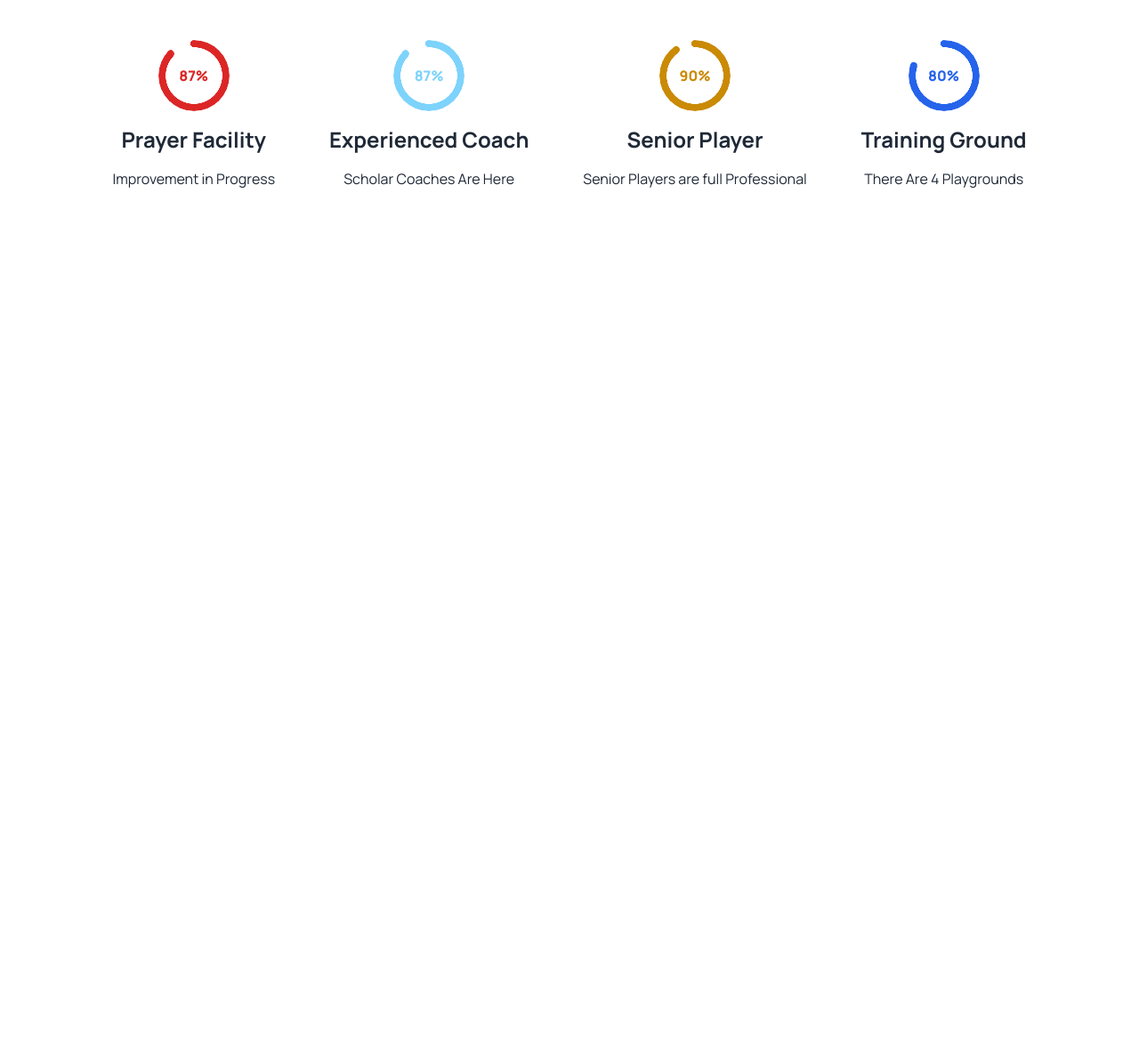
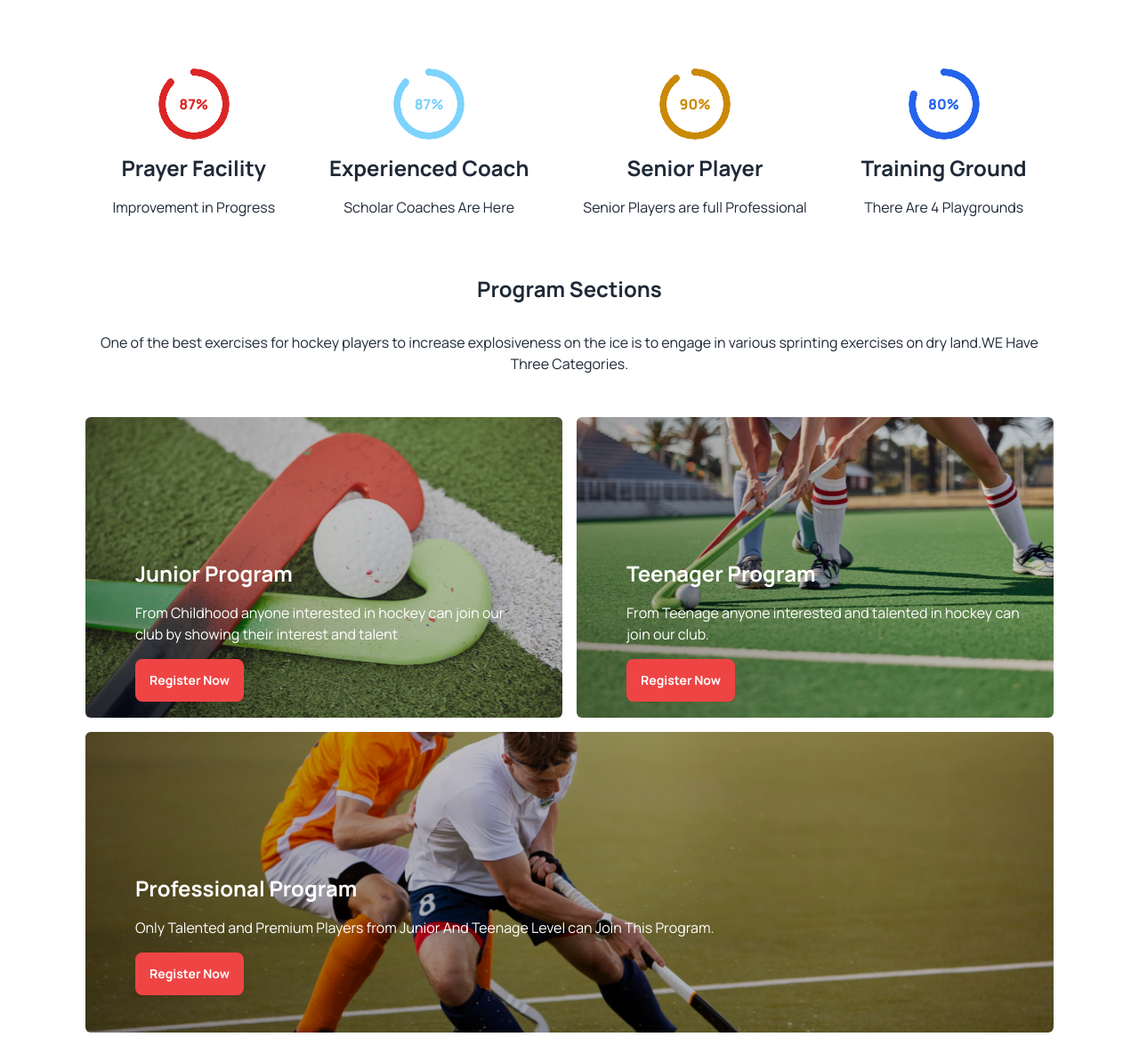
Before and after one commit to Nafiul2024/Hockey-Heroes-Project3, a plain HTML site: page index.html in a window 1280 px wide. Shown: the part 1113-2306 px from the top of the page at 89% size. Before the commit the page ends 1358 px from the top, so only its background shows below. Drawn offline with nearby package versions, Linux system fonts and the light colour scheme.

Commit message:
Program Sections Done

```diff
--- a/index.html
+++ b/index.html
@@ -47,7 +47,7 @@
                             <a>Blog</a>
                             <a>Contact</a>
                       </div>
-                      <a class="btn btn-ghost font-extrabold text-4xl">Hockey<span class="text-red-600">'</span>s</a>
+                      <a class="btn btn-ghost gap-0 font-extrabold text-4xl">Hockey<span class="text-red-600">'</span>s</a>
                     </div>
                     <div class="navbar-center hidden lg:flex mr-11">
                       <ul class="menu menu-horizontal px-1">
@@ -94,7 +94,7 @@
                     </div>
                   </div>
 
-                  <div class=" bg-black text-white w-1/2 text-left p-8 rounded-md -translate-y-52 translate-x-96 ml-32">
+                  <div class=" bg-black text-white lg:w-1/2 text-left p-8 rounded-md lg:-translate-y-52 lg:translate-x-96 lg:ml-32 ml-0">
                     <h1 class="font-bold text-3xl">Meet All The Heroes From The Field</h1>
                     <p class="">Hockey is a kind of invasion game that is played by two teams of eleven players.Here You meet All Our Hockey Heroes</p>
                   </div>
@@ -104,13 +104,13 @@
         <!-- Banner Part Ends -->
 
         <!-- Progress Section Starts -->
-        <section class="container mx-auto px-8 py-8 lg:px-24">
+        <section class="mt-44 lg:mt-8 container mx-auto px-8 py-8 lg:px-24">
             <div class="space-y-20">
               <div class="flex flex-col justify-center items-center -mt-40 space-y-4">
                 <h1 class="font-bold text-3xl">Professional Hockeys Club</h1>
                 <p class="w-2/3 text-center">This Club is Build for Improvement of Hockey in Our Country. There are 3 stages of players in this Club. Junior, Teenager And Professional.</p>
               </div>
-              <div class="sm:flex lg:flex-row justify-around">
+              <div class="sm:flex  lg:flex-row  lg:justify-around">
                 <div class="text-center space-y-4">
                   <div class="radial-progress text-red-600 font-extrabold" style="--value:87;" role="progressbar">87%</div>
                   <h1 class="font-bold text-2xl">Prayer Facility</h1>
@@ -138,7 +138,39 @@
     </header>
 
      <main>
+      <section class="container mx-auto px-8 py-8 lg:px-24">
+        <div class="text-center mb-2 lg:mb-12">
+          <h1 class="font-bold text-2xl mb-8">Program Sections</h1>
+          <p> One of the best exercises for hockey players to increase explosiveness on the ice is to engage in various sprinting exercises on dry land.WE Have Three Categories.</p>
+        </div>
+        <div class="w-auto flex-col lg:grid lg:grid-cols-12 lg:grid-rows-2 lg:gap-4 ">
 
+          <div class="w-auto lg:h-[338px] col-span-6 row-span-1 bg-[linear-gradient(45deg,rgba(0,0,0,0.4),rgba(0,0,0,0.1)),url(./images/2.png)] bg-center bg-cover rounded-md">
+            <div class="justify-start p-8 mt-4 lg:mt-32 text-white ml-6 ">
+              <h1 class="font-bold text-2xl mb-4">Junior Program</h1>
+            <p class="mb-4">From Childhood anyone interested in hockey can join our club by showing their interest and talent</p>
+            <button class="btn bg-red-500 border-none text-white">Register Now</button>
+            </div>
+          </div>
+
+            <div class="w-auto lg:h-[338px] col-span-6 row-span-1 bg-[linear-gradient(45deg,rgba(0,0,0,0.4),rgba(0,0,0,0.1)),url(./images/3.png)] bg-center bg-cover rounded-md">
+              <div class="justify-start p-8 mt-4 lg:mt-32 text-white ml-6 ">
+                <h1 class="font-bold text-2xl mb-4">Teenager Program</h1>
+              <p class="mb-4">From Teenage anyone interested and talented in hockey can join our club.</p>
+              <button class="btn bg-red-500 border-none text-white">Register Now</button>
+              </div>
+            </div>
+
+            <div class="w-auto lg:h-[338px] col-span-12 row-span-1 bg-[linear-gradient(45deg,rgba(0,0,0,0.4),rgba(0,0,0,0.1)),url(./images/4.png)] bg-center bg-cover rounded-md">
+              <div class="justify-start p-8 mt-4 lg:mt-32 text-white ml-6 ">
+                <h1 class="font-bold text-2xl mb-4">Professional Program</h1>
+              <p class="mb-4">Only Talented and Premium Players from Junior And Teenage Level can Join This Program.</p>
+              <button class="btn bg-red-500 border-none text-white">Register Now</button>
+              </div>
+            </div>
+
+        </div>
+      </section>
      </main>
 
      <footer>
```
